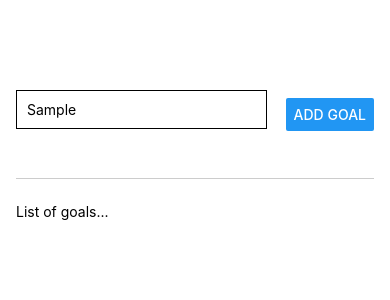
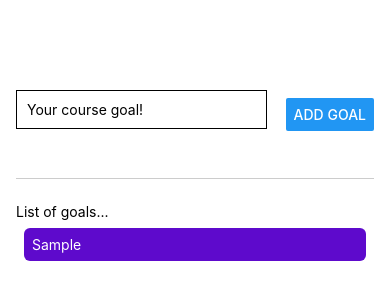
Before and after one commit to snikoletopoulos/goals-app, a React Native app: screen / in a window 390 px wide. Both pictures are taken after typing "Sample" into the empty fields and a click on the button "ADD GOAL". Shown: the top 300 px of the page. Built offline with nearby package versions, Linux system fonts and the light colour scheme.

Commit message:
Add goals to list

```diff
--- a/App.tsx
+++ b/App.tsx
@@ -1,3 +1,4 @@
+import { useState } from "react";
 import {
 	StyleSheet,
 	Text,
@@ -8,18 +9,37 @@ import {
 	TextInput,
 } from "react-native";
 
+import { Goal } from "app/types/goal.type";
 import { StatusBar } from "expo-status-bar";
 
 const App: React.FC = () => {
+	const [text, setText] = useState("");
+	const [courseGoal, setCourseGoal] = useState<Goal[]>([]);
+
+	const handleAddGoal = () => {
+		setCourseGoal(currentGoals => [...currentGoals, text]);
+		setText("");
+	};
+
 	return (
 		<View style={styles.container}>
 			<StatusBar style="auto" />
 			<View style={styles.inputContainer}>
-				<TextInput style={styles.textInput} placeholder="Your course goal!" />
-				<Button title="Add goal" onPress={() => {}} />
+				<TextInput
+					value={text}
+					onChangeText={setText}
+					style={styles.textInput}
+					placeholder="Your course goal!"
+				/>
+				<Button title="Add goal" onPress={handleAddGoal} />
 			</View>
 			<View style={styles.goalsContainer}>
 				<Text>List of goals...</Text>
+				{courseGoal.map((goal, index) => (
+					<View key={index} style={styles.goalItem}>
+						<Text style={styles.goalText}>{goal}</Text>
+					</View>
+				))}
 			</View>
 		</View>
 	);
@@ -32,6 +52,8 @@ interface Styles {
 	inputContainer: ViewStyle;
 	textInput: TextStyle;
 	goalsContainer: ViewStyle;
+	goalItem: ViewStyle;
+	goalText: TextStyle;
 }
 
 const styles = StyleSheet.create<Styles>({
@@ -63,4 +85,16 @@ const styles = StyleSheet.create<Styles>({
 	goalsContainer: {
 		flex: 5,
 	},
+
+	goalItem: {
+		margin: 8,
+		padding: 8,
+		borderRadius: 6,
+
+		backgroundColor: "#5e0acc",
+	},
+
+	goalText: {
+		color: "white",
+	},
 });
```
